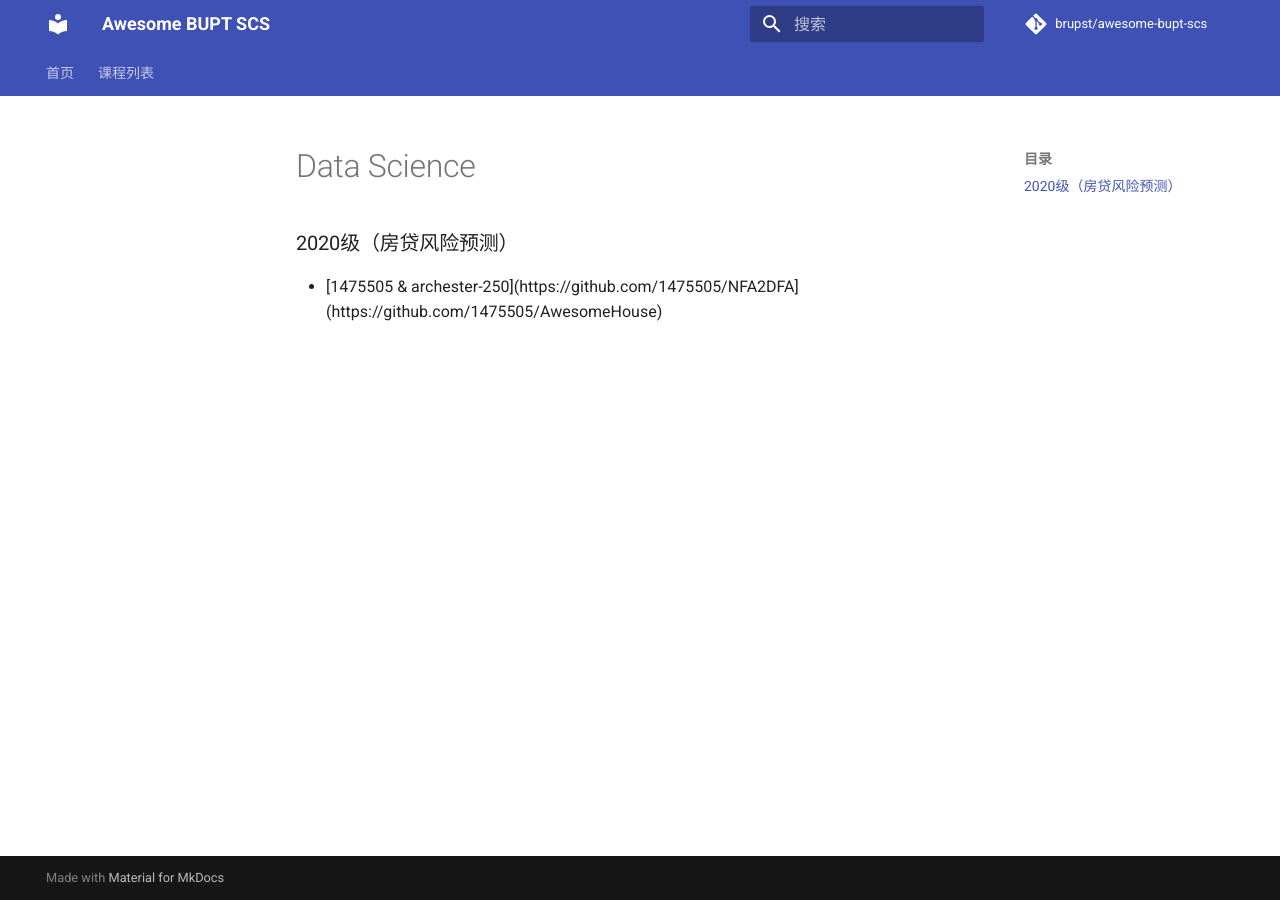
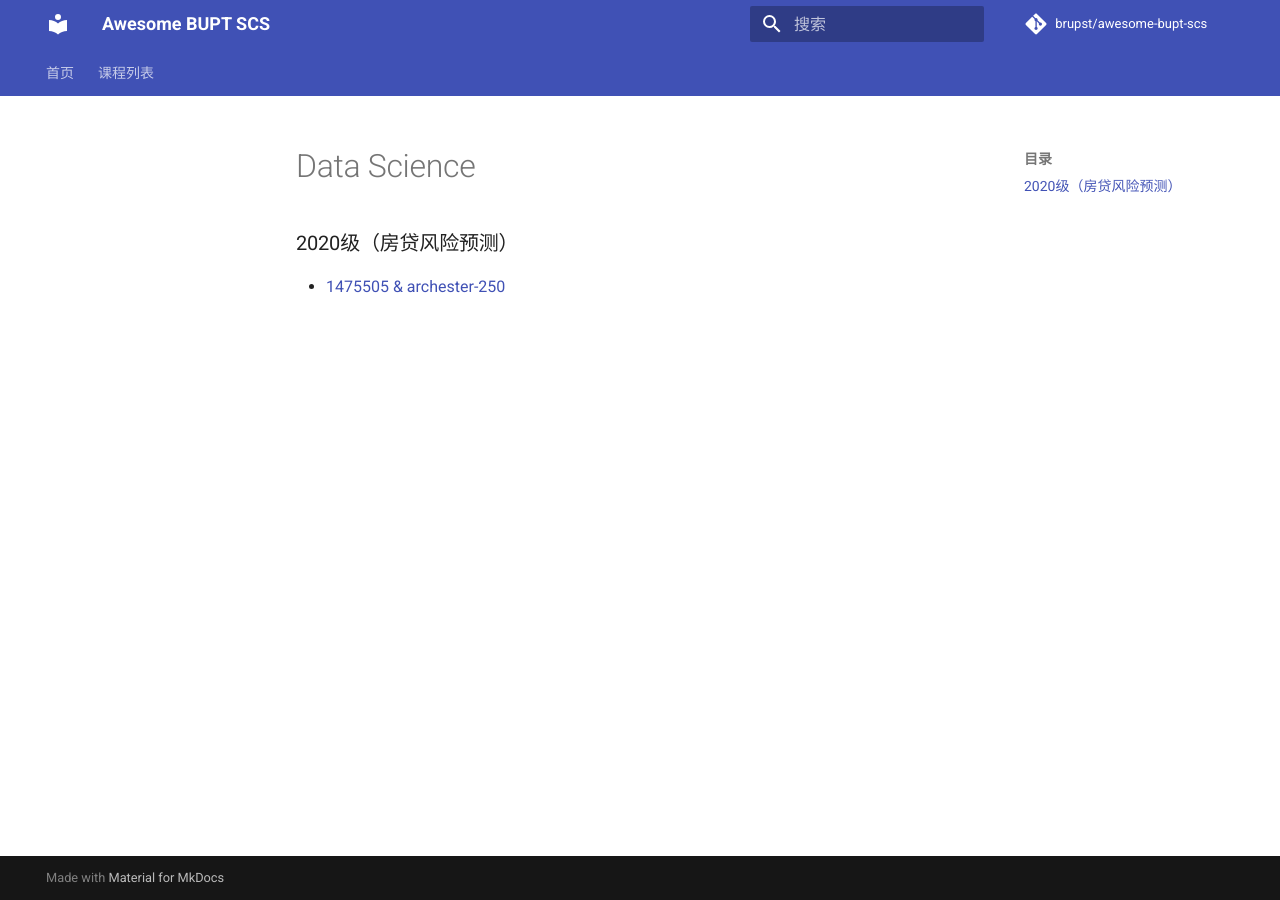
Before and after one commit to brupst/awesome-bupt-scs, an MkDocs documentation site: the page built from projects/Data-Science.md, in a window 1280 px wide. Built offline with MkDocs 1.6.1 and Material for MkDocs 9.7.7, drawn with Linux system fonts in a browser that asks for light colours; comment, search, counter and statistics services are not loaded; part of the change alters nothing that is shown.

Commit message:
Update Data-Science.md

```diff
--- a/projects/Data-Science.md
+++ b/projects/Data-Science.md
@@ -1,2 +1,2 @@
 ### 2020级（房贷风险预测）
-- [1475505 & archester-250](https://github.com/1475505/NFA2DFA](https://github.com/1475505/AwesomeHouse)
+- [1475505 & archester-250](https://github.com/1475505/AwesomeHouse)
```
